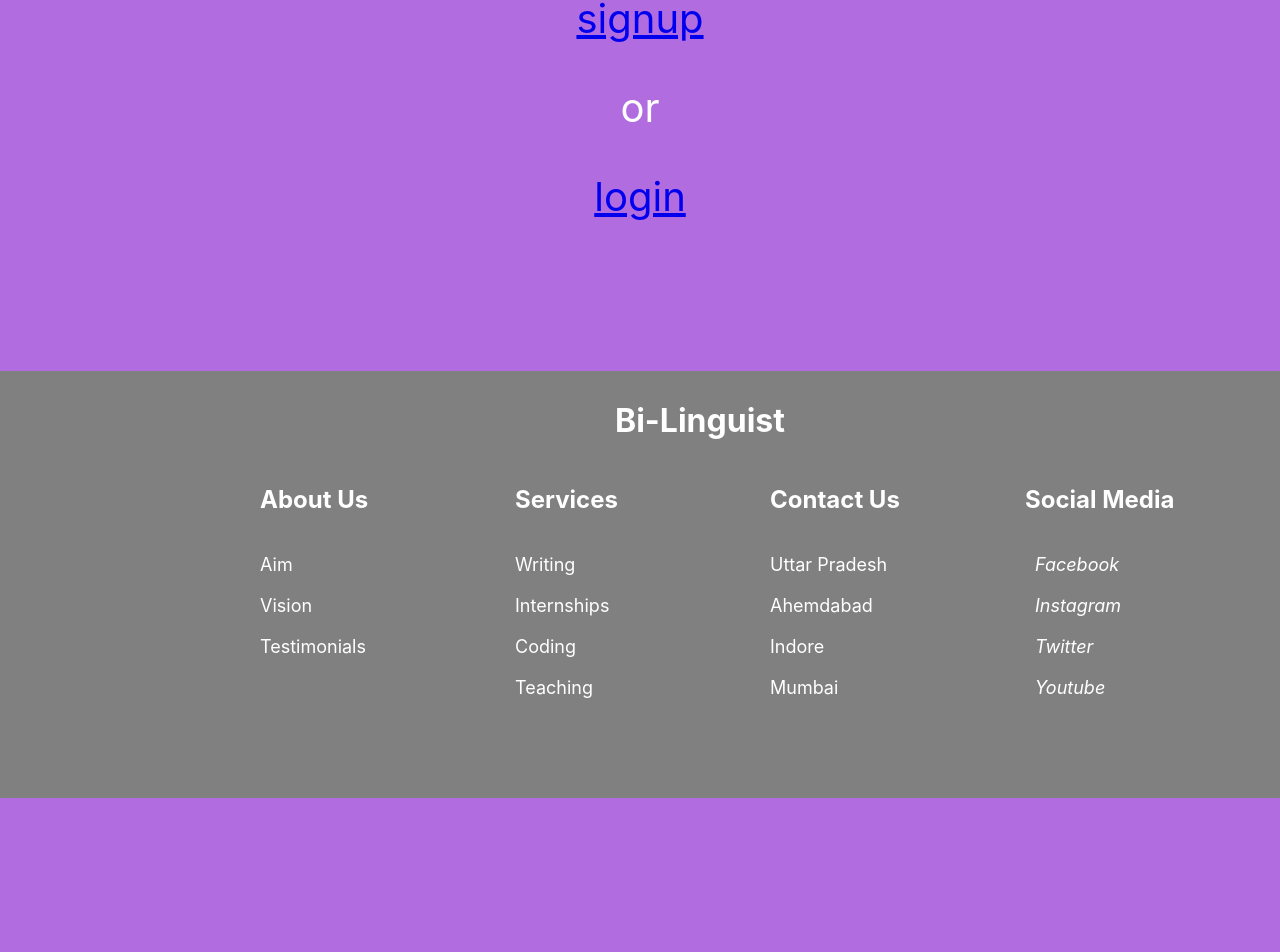
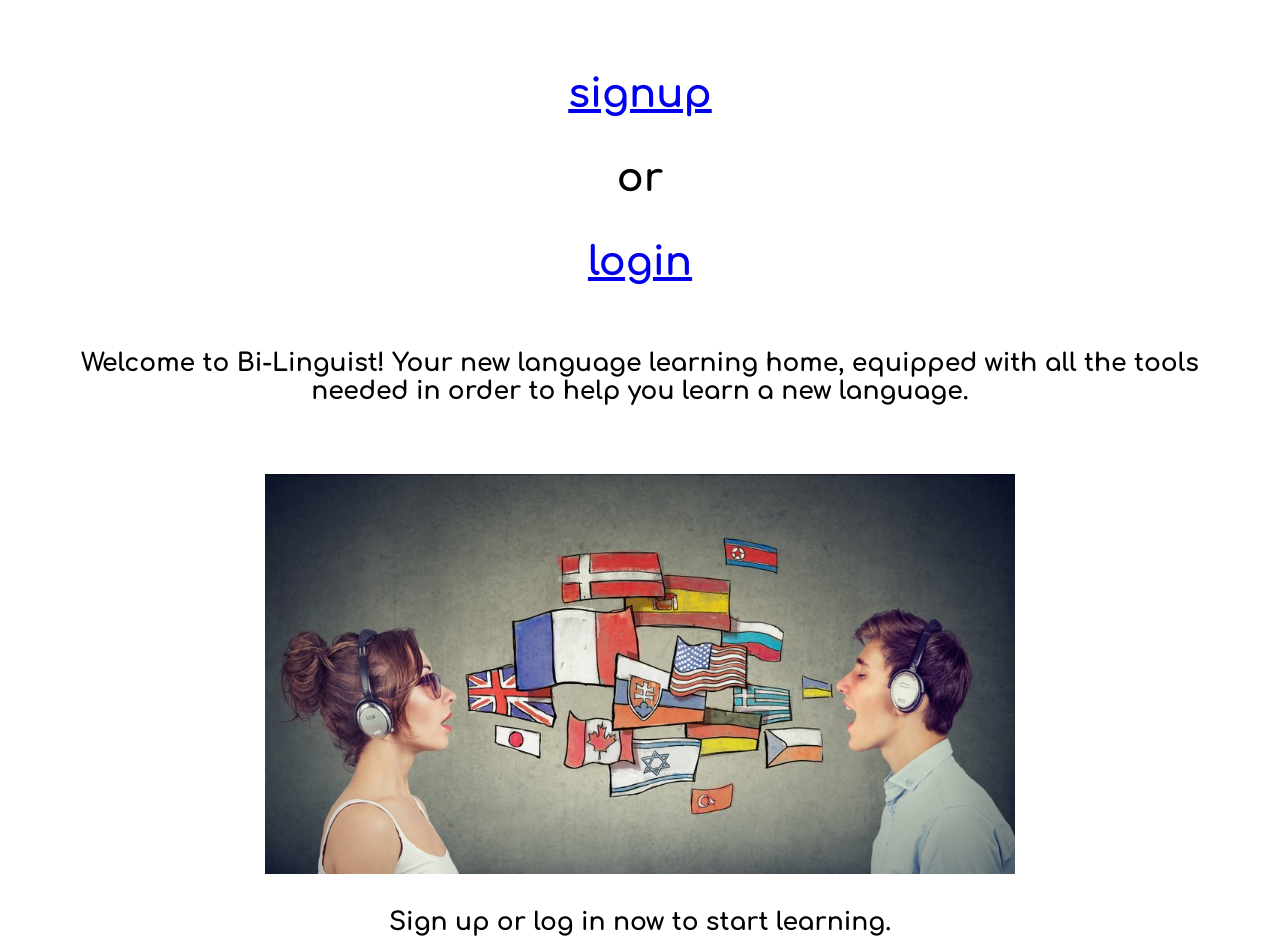
Before and after one commit to Jaime-Laureano/Bilinguist-client, a React (Create React App) app: page / in a window 1280 px wide. Shown: the part 502-1454 px from the top of the page. Before the commit the page ends 1300 px from the top, so only its background shows below. Built offline with nearby package versions, Linux system fonts and the light colour scheme; no server answers.

Commit message:
Working on styling

```diff
--- a/public/index.html
+++ b/public/index.html
@@ -24,7 +24,7 @@
       work correctly both with client-side routing and a non-root public URL.
       Learn how to configure a non-root public URL by running `npm run build`.
     -->
-    <title>React App</title>
+    <title>Bi-Linguist</title>
   </head>
   <body>
     <noscript>You need to enable JavaScript to run this app.</noscript>
--- a/src/App.css
+++ b/src/App.css
@@ -1,46 +1,18 @@
+@import url('https://fonts.googleapis.com/css2?family=Comfortaa:wght@700&display=swap');
+
 .App {
   text-align: center;
+  min-height: 100vh;
+
+
 }
 
 body {
-  background-color: #b16ddf;
-  color: white;
+  background-color: white;
+  color: black;
+  font-family: 'Comfortaa', cursive;
 }
 
-.App-logo {
-  height: 40vmin;
-  pointer-events: none;
-}
-
-@media (prefers-reduced-motion: no-preference) {
-  .App-logo {
-    animation: App-logo-spin infinite 20s linear;
-  }
-}
-
-.App-header {
-  background-color: #282c34;
-  min-height: 100vh;
-  display: flex;
-  flex-direction: column;
-  align-items: center;
-  justify-content: center;
-  font-size: calc(10px + 2vmin);
-  color: white;
-}
-
-.App-link {
-  color: #61dafb;
-}
-
-@keyframes App-logo-spin {
-  from {
-    transform: rotate(0deg);
-  }
-  to {
-    transform: rotate(360deg);
-  }
-}
 
 .nav {
   background: #7124a3;
@@ -52,22 +24,39 @@ body {
   font-size: 25px;
   font-weight: bold;
   align-items: center;
+
 }
 
-/* .nav:visited {
+.nav:visited {
   color: white;
-} */
+}
 
 .home h1 {
   font-size: 40px;
+
 }
 
 .home {
   align-items: center;
   font-size: 40px;
-  padding-bottom: 150px;
+  padding-bottom: 60px;
+
 }
 
 .big-logo {
   padding: 25px;
 }
+
+.footer-space {
+  height: 70px;
+}
+
+.logOrSign {
+  padding: 40px;
+}
+
+.homeIntro {
+  font-size: 25px;
+  margin-right: 50px;
+  margin-left: 50px;
+}
--- a/src/App.js
+++ b/src/App.js
@@ -68,8 +68,10 @@ function App() {
 				<Route path='/video-call/:id' element={<VideoCall />} />
 				<Route path='*' element={<Error404 />} />
 			</Routes>
-			<Footer />
+			<div className="footer-space"></div>
+			<div><Footer /></div>
 		</div>
+
 	);
 }
 
--- a/src/components/Footer.js
+++ b/src/components/Footer.js
@@ -11,11 +11,7 @@ import {
 const Footer = () => {
   return (
     <Box>
-      <h1 style={{ color: "white",
-                   textAlign: "center",
-                   marginTop: "-50px" }}>
-        Bi-Linguist
-      </h1>
+
       <Container>
         <Row>
           <Column>
@@ -33,10 +29,10 @@ const Footer = () => {
           </Column>
           <Column>
             <Heading>Contact Us</Heading>
-            <FooterLink href="#">Uttar Pradesh</FooterLink>
-            <FooterLink href="#">Ahemdabad</FooterLink>
-            <FooterLink href="#">Indore</FooterLink>
-            <FooterLink href="#">Mumbai</FooterLink>
+            <FooterLink href="#">Lisbon</FooterLink>
+            <FooterLink href="#">Barcelona</FooterLink>
+            <FooterLink href="#">Berlin</FooterLink>
+            <FooterLink href="#">Texas</FooterLink>
           </Column>
           <Column>
             <Heading>Social Media</Heading>
--- a/src/components/FooterStyles.js
+++ b/src/components/FooterStyles.js
@@ -1,15 +1,18 @@
 import styled from 'styled-components';
 
 export const Box = styled.div`
-padding: 80px 60px;
+padding: 60px 60px;
 background: grey;
 bottom: 0;
 width: 100%;
+height: 20%;
+position: relative;
+z-index: -100;
 
 
 
 @media (max-width: 1000px) {
-	padding: 70px 30px;
+	padding: 60px 30px;
 }
 `;
 
@@ -19,14 +22,14 @@ export const Container = styled.div`
 	justify-content: center;
 	max-width: 1000px;
 	margin: 0 auto;
+
 	/* background: red; */
 `
-
 export const Column = styled.div`
 display: flex;
 flex-direction: column;
 text-align: left;
-margin-left: 60px;
+margin-left: 10px;
 `;
 
 export const Row = styled.div`
@@ -44,7 +47,7 @@ grid-gap: 20px;
 export const FooterLink = styled.a`
 color: #fff;
 margin-bottom: 20px;
-font-size: 18px;
+font-size: 14px;
 text-decoration: none;
 
 &:hover {
@@ -54,7 +57,7 @@ text-decoration: none;
 `;
 
 export const Heading = styled.p`
-font-size: 24px;
+font-size: 20px;
 color: #fff;
 margin-bottom: 40px;
 font-weight: bold;
--- a/src/pages/HomePage.js
+++ b/src/pages/HomePage.js
@@ -1,16 +1,27 @@
 import React from "react";
 import { Link } from "react-router-dom";
-import logoOne from "../logos/logoOne.png"
+import logoOne from "../logos/logoOne.png";
+import logoTwo from "../logos/logoTwo.png";
+import speakingPic from "../logos/speakingPic.jpeg"
 
 function HomePage() {
 	return (
 		<div className="home">
 			<h1>Welcome | Bienvenido | ようこそ | Willkommen | أهلا بك | Tervetuloa</h1>
+			<br />
 			<img className="big-logo" src={logoOne} alt="logo" height={200} />
-			<br/>
+			<div className="logOrSign">
 			<Link to='/signup'>signup</Link>
 			<p>or</p>
 			<Link to='/login'>login</Link>
+			</div>
+			<p className="homeIntro">Welcome to Bi-Linguist! Your new language learning home, equipped with all the tools needed in order to help you learn a new language.</p>
+			<br />
+			<img className="hpImage" src={speakingPic} alt="logo" height={400} />
+
+			<p className="homeIntro">Sign up or log in now to start learning.</p>
+			<p className="homeIntro">Looking for some extra income? Sign up as a teacher account, create an advert, and make some cash while helping others.</p>
+			<img className="logoTwo" src={logoTwo} alt="logo" height={250} />
 		</div>
 	);
 }
--- a/src/pages/StudentProfilePage.js
+++ b/src/pages/StudentProfilePage.js
@@ -49,7 +49,7 @@ function StudentProfilePage({currentUser, handleSetUser}) {
 					<img
 						src={currentUser.imageUrl}
 						alt='profile pic'
-						style={{ height: "100px" }}
+						style={{ height: "175px" }}
 					/>
 				) : null}
 				{currentUser ? (
```
Also changed, not shown: src/logos/speakingPic.jpeg (added).
